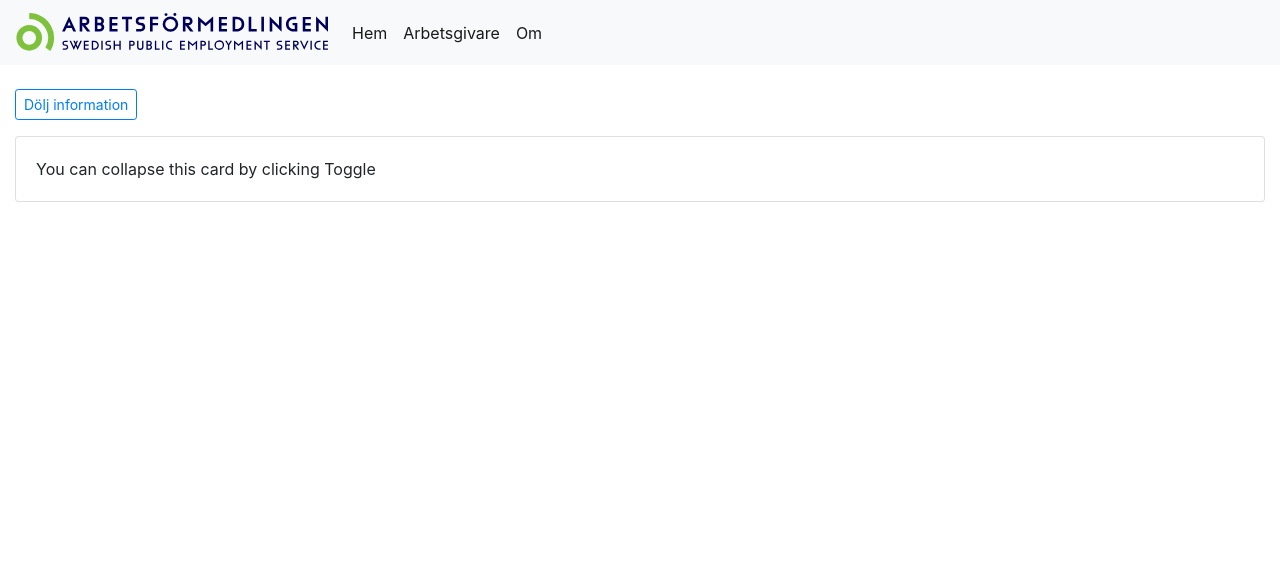
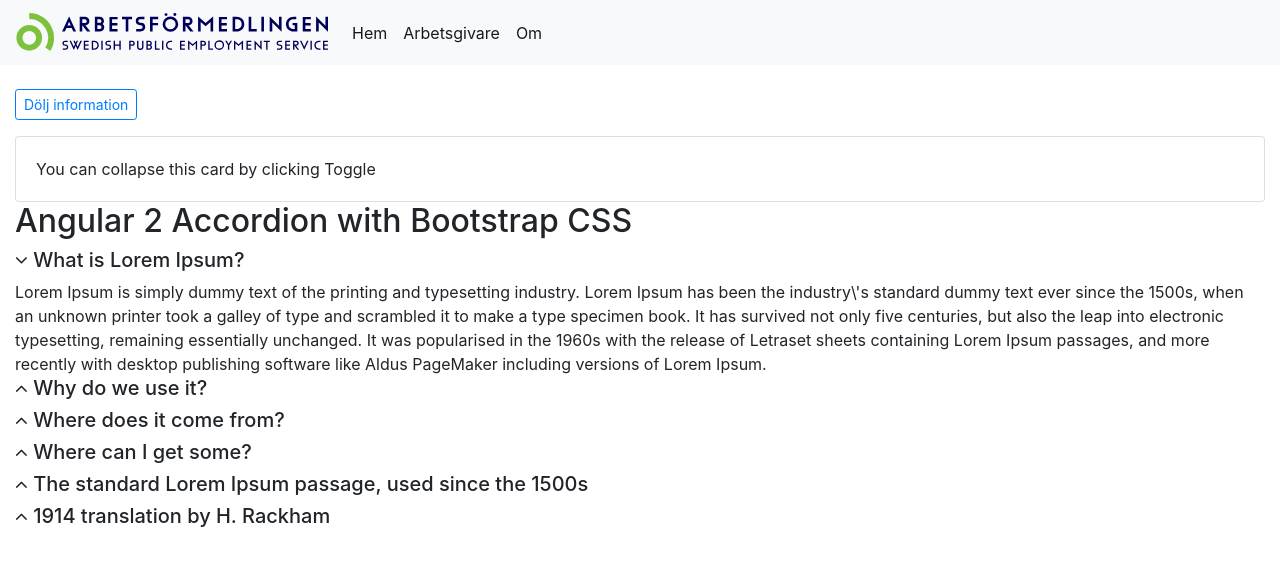
Before and after one commit to hans-olofsson-AF/af-arbetsgivare, an Angular app: page /om in a window 1280 px wide. Shown: the top 566 px of the page. Built offline with nearby package versions, Linux system fonts and the light colour scheme.

Commit message:
Test-kod för Bootstrap Collapsable Panel.

```diff
--- a/src/app/om/om.component.css
+++ b/src/app/om/om.component.css
@@ -0,0 +1,10 @@
+.fadein, .fadeout {
+  opacity: 0;
+  -moz-transition: opacity 0.4s ease-in-out;
+  -o-transition: opacity 0.4s ease-in-out;
+  -webkit-transition: opacity 0.4s ease-in-out;
+  transition: opacity 0.4s ease-in-out;
+}
+.fadein {
+  opacity: 1;
+}
--- a/src/app/om/om.component.html
+++ b/src/app/om/om.component.html
@@ -1,7 +1,6 @@
 <br>
 <p>
-  <button type="button" class="btn btn-outline-primary btn-sm" (click)="toggle()"
-          [attr.aria-expanded]="!isCollapsed" aria-controls="collapseExample">
+  <button type="button" class="btn btn-outline-primary btn-sm" (click)="toggle()" [attr.aria-expanded]="!isCollapsed" aria-controls="collapseExample">
     {{buttonText}}
   </button>
 </p>
@@ -12,3 +11,30 @@
     </div>
   </div>
 </div>
+
+<h2>Angular 2 Accordion with Bootstrap CSS</h2>
+
+
+<div id="panel-group">
+  <div class="panel panel-default" *ngFor="let item of items; let i = index">
+    <div class="panel-heading" (click)="current = i">
+      <h5 class="panel-title">
+        <div *ngIf="i != current">
+          <i class="fa fa-angle-up"></i> {{item.title}}
+        </div>
+        <div *ngIf="i == current">
+          <i class="fa fa-angle-down"></i> {{item.title}}
+        </div>
+
+        <!--
+       <i class='glyphicon'
+          [class.glyphicon-chevron-right] = "i != current"
+          [class.glyphicon-chevron-down] = "i == current" ></i>   {{item.title}}
+          -->
+      </h5>
+    </div>
+    <div id="collapse1" class="panel-collapse" [class.collapse]='current != i'>
+      <div class="panel-body">{{item.description}}</div>
+    </div>
+  </div>
+</div>
--- a/src/app/om/om.component.ts
+++ b/src/app/om/om.component.ts
@@ -11,9 +11,74 @@ export class OmComponent implements OnInit {
   public isCollapsed = false;
   public buttonText = this.buttonTextCollapse;
 
+  public current = 0;
+ public items: Array<any>;
+
   constructor() { }
 
   ngOnInit() {
+    this.items = [
+      {
+        'title': 'What is Lorem Ipsum?',
+        'description': 'Lorem Ipsum is simply dummy text of the printing and typesetting industry. ' +
+        'Lorem Ipsum has been the industry\\\'s standard dummy text ever since the 1500s, when an unknown ' +
+        'printer took a galley of type and scrambled it to make a type specimen book. It has survived not ' +
+        'only five centuries, but also the leap into electronic typesetting, remaining essentially unchanged. ' +
+        'It was popularised in the 1960s with the release of Letraset sheets containing Lorem Ipsum passages, ' +
+       'and more recently with desktop publishing software like Aldus PageMaker including versions of Lorem Ipsum.'
+      },
+      {
+        'title': 'Why do we use it?',
+        'description': 'It is a long established fact that a reader will be distracted by the readable content of ' +
+        'a page when looking at its layout. The point of using Lorem Ipsum is that it has a more-or-less normal ' +
+        'distribution of letters, as opposed to using \'Content here, content here\', making it look like readable ' +
+        'English. Many desktop publishing packages and web page editors now use Lorem Ipsum as their default model text, ' +
+        'and a search for \'lorem ipsum\' will uncover many web sites still in their infancy. Various versions have evolved ' +
+        'over the years, sometimes by accident, sometimes on purpose (injected humour and the like).'
+      },
+      {
+        'title': 'Where does it come from?',
+        'description': 'Contrary to popular belief, Lorem Ipsum is not simply random text. It has roots in a piece of classical ' +
+        'Latin literature from 45 BC, making it over 2000 years old. Richard McClintock, a Latin professor at Hampden-Sydney ' +
+        'College in Virginia, looked up one of the more obscure Latin words, consectetur, from a Lorem Ipsum passage, and going ' +
+        'through the cites of the word in classical literature, discovered the undoubtable source. Lorem Ipsum comes from ' +
+        'sections 1.10.32 and 1.10.33 of de Finibus Bonorum et Malorum (The Extremes of Good and Evil) by Cicero, written in 45 ' +
+        'BC. This book is a treatise on the theory of ethics, very popular during the Renaissance. The first line of Lorem ' +
+        'Ipsum, Lorem ipsum dolor sit amet.., comes from a line in section 1.10.32.  The standard chunk of Lorem Ipsum used ' +
+        'since the 1500s is reproduced below for those interested. Sections 1.10.32 and 1.10.33 from de Finibus Bonorum et ' +
+        'Malorum by Cicero are also reproduced in their exact original form, accompanied by English versions from the 1914 ' +
+        'translation by H. Rackham.'
+      },
+      {
+        'title': 'Where can I get some?',
+        'description': 'There are many variations of passages of Lorem Ipsum available, but the majority have suffered ' +
+        'alteration in some form, by injected humour, or randomised words which don\'t look even slightly believable. If you ' +
+        'are going to use a passage of Lorem Ipsum, you need to be sure there isn\'t anything embarrassing hidden in the ' +
+        'middle of text. All the Lorem Ipsum generators on the Internet tend to repeat predefined chunks as necessary, making ' +
+        'this the first true generator on the Internet. It uses a dictionary of over 200 Latin words, combined with a handful ' +
+        'of model sentence structures, to generate Lorem Ipsum which looks reasonable. The generated Lorem Ipsum is therefore ' +
+        'always free from repetition, injected humour, or non-characteristic words etc.'
+      },
+      {
+        'title': 'The standard Lorem Ipsum passage, used since the 1500s',
+        'description': 'Lorem ipsum dolor sit amet, consectetur adipiscing elit, sed do eiusmod tempor incididunt ut labore et ' +
+        'dolore magna aliqua. Ut enim ad minim veniam, quis nostrud exercitation ullamco laboris nisi ut aliquip ex ea commodo ' +
+        'consequat. Duis aute irure dolor in reprehenderit in voluptate velit esse cillum dolore eu fugiat nulla pariatur. ' +
+        'Excepteur sint occaecat cupidatat non proident, sunt in culpa qui officia deserunt mollit anim id est laborum'
+      },
+      {
+        'title': '1914 translation by H. Rackham',
+        'description': 'But I must explain to you how all this mistaken idea of denouncing pleasure and praising pain was born ' +
+        'and I will give you a complete account of the system, and expound the actual teachings of the great explorer of the ' +
+        'truth, the master-builder of human happiness. No one rejects, dislikes, or avoids pleasure itself, because it is ' +
+        'pleasure, but because those who do not know how to pursue pleasure rationally encounter consequences that are ' +
+        'extremely painful. Nor again is there anyone who loves or pursues or desires to obtain pain of itself, because it is ' +
+        'pain, but because occasionally circumstances occur in which toil and pain can procure him some great pleasure. To ' +
+        'take a trivial example, which of us ever undertakes laborious physical exercise, except to obtain some advantage from ' +
+        'it? But who has any right to find fault with a man who chooses to enjoy a pleasure that has no annoying consequences, ' +
+        'or one who avoids a pain that produces no resultant pleasure?'
+      }
+    ];
   }
 
   toggle() {
```
